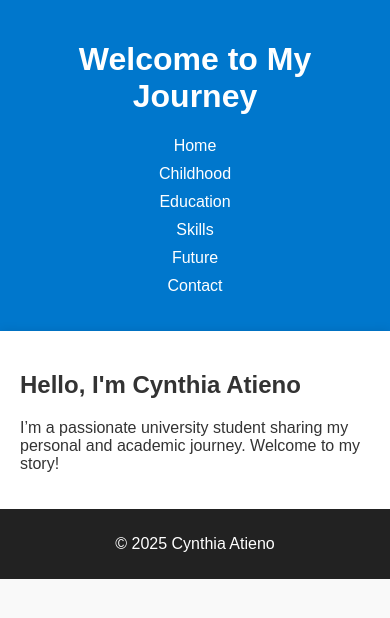
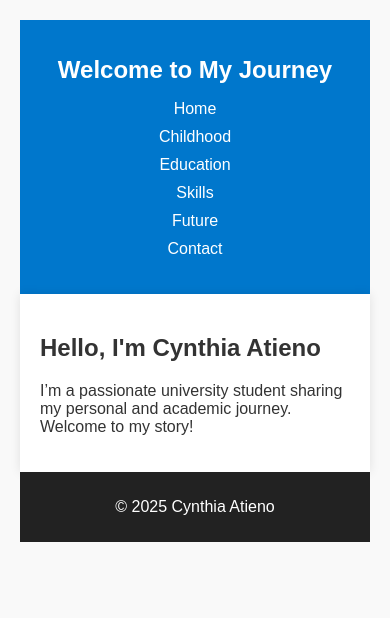
Before and after one commit to CynthiaAtieno1/personal_portfolio_website, a plain HTML site: page index.html in a window 390 px wide. Drawn offline with Linux system fonts and the light colour scheme.

Commit message:
Update style.css

```diff
--- a/style.css
+++ b/style.css
@@ -41,3 +41,33 @@ footer {
     gap: 10px;
   }
 }
+/* Default styles for desktop */
+body {
+  font-family: Arial, sans-serif;
+  padding: 20px;
+}
+
+/* Mobile Styles */
+@media (max-width: 768px) {
+  header h1 {
+    font-size: 24px;
+  }
+
+  .section {
+    padding: 10px;
+  }
+
+  nav ul {
+    flex-direction: column;
+    gap: 10px;
+    text-align: center;
+  }
+
+  nav ul li {
+    display: block;
+  }
+
+  .section h2 {
+    font-size: 20px;
+  }
+}
```
